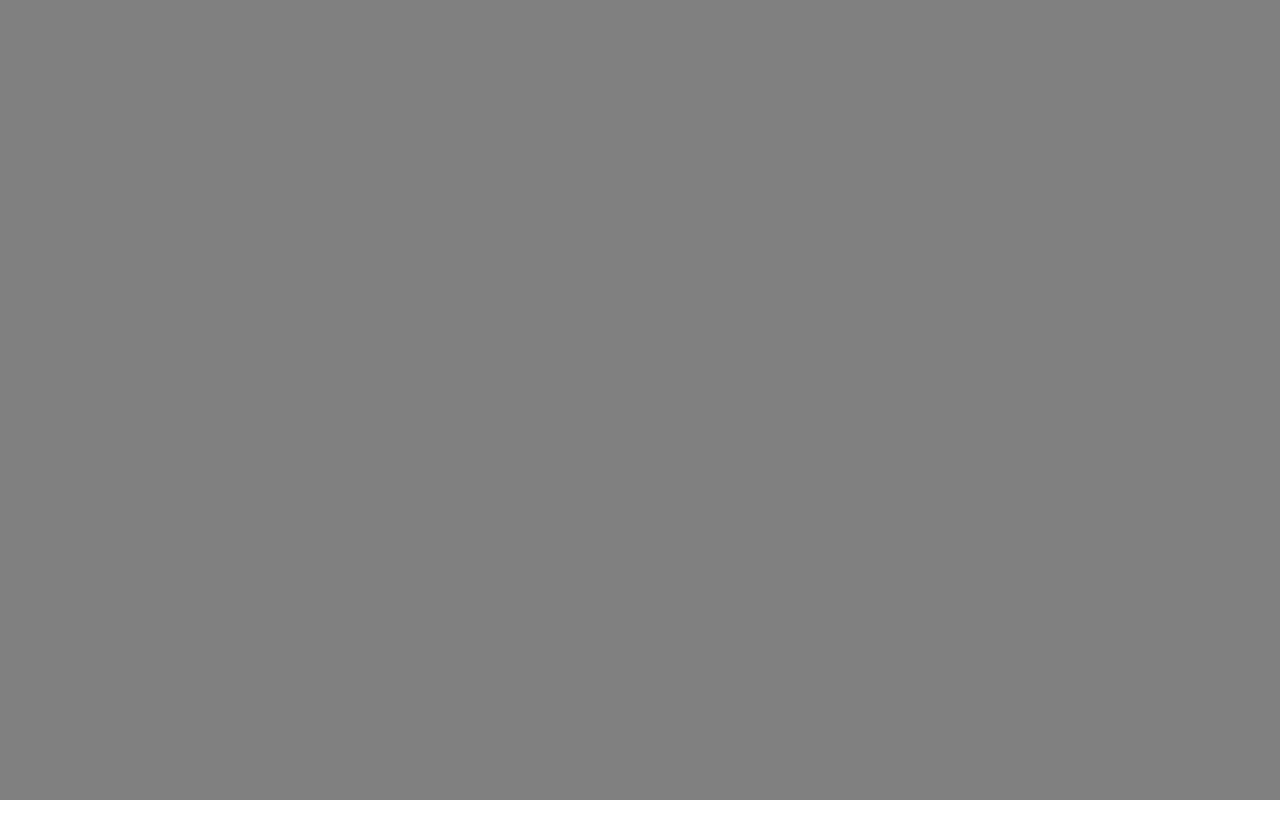
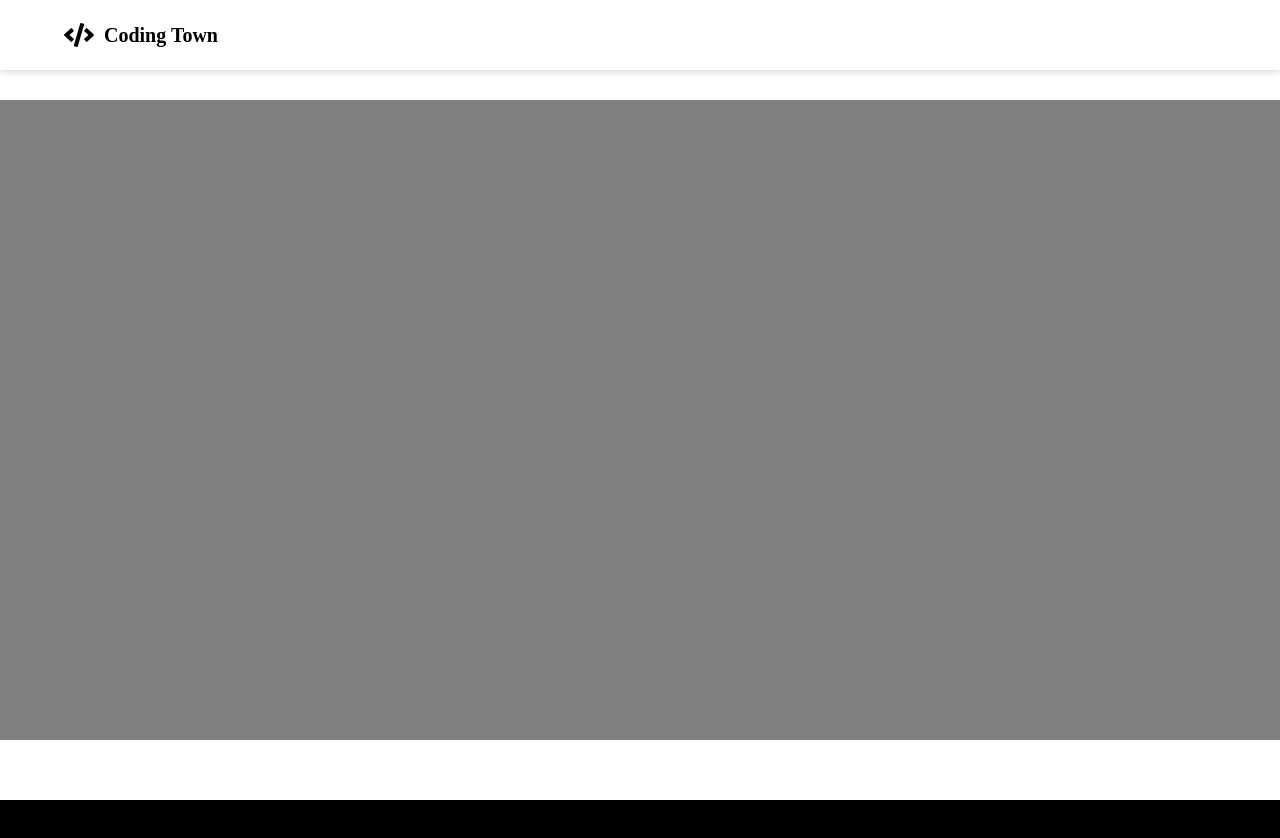
Before and after one commit to Moomi98/codingTown, a Next.js app: page /channel in a window 1280 px wide. Shown: the top 838 px of the page. Before the commit the page ends 804 px from the top, so only its background shows below. Built offline with nearby package versions, Linux system fonts and the light colour scheme.

Commit message:
feat : 공유 화면 띄우기

```diff
--- /dev/null
+++ b/components/channel/Channel.tsx
@@ -0,0 +1,23 @@
+import styled from "styled-components";
+import Menu from "./Menu";
+import Video from "./Video";
+
+const Container = styled.div`
+  width: 100%;
+  height: calc(100% - 70px);
+  margin: 0 auto;
+  position: relative;
+  top: 70px;
+  padding-top: 30px;
+`;
+
+const Channel = (): JSX.Element => {
+  return (
+    <Container>
+      <Video />
+      <Menu />
+    </Container>
+  );
+};
+
+export default Channel;
--- /dev/null
+++ b/components/channel/Menu.tsx
@@ -0,0 +1,14 @@
+import styled from "styled-components";
+
+const Container = styled.div`
+  position: relative;
+  width: 100%;
+  height: 70px;
+  background-color: black;
+`;
+
+const Menu = () => {
+  return <Container />;
+};
+
+export default Menu;
--- a/components/channel/Video.tsx
+++ b/components/channel/Video.tsx
@@ -1,9 +1,16 @@
 import { useEffect, useRef } from "react";
 import { loadDesktopCapture } from "../../utils/channel/channel";
 import styled from "styled-components";
-const VideoContainer = styled.video`
+
+const Container = styled.div`
   width: 100%;
   height: 100%;
+`;
+
+const VideoPlayer = styled.video`
+  display: block;
+  margin: 0 auto;
+  width: 100%;
   background-color: gray;
 `;
 
@@ -19,7 +26,11 @@ const Video = () => {
   useEffect(() => {
     setDesktopVideo();
   }, []);
-  return <VideoContainer ref={videoRef} autoPlay></VideoContainer>;
+  return (
+    <Container>
+      <VideoPlayer ref={videoRef} autoPlay></VideoPlayer>
+    </Container>
+  );
 };
 
 export default Video;
--- a/components/header/Header.tsx
+++ b/components/header/Header.tsx
@@ -6,6 +6,7 @@ const Container = styled.header`
   width: 100%;
   height: 70px;
   z-index: 10;
+  background-color: white;
   box-shadow: rgb(4 17 29 / 25%) 0px 0px 8px 0px;
 `;
 
--- a/pages/channel.tsx
+++ b/pages/channel.tsx
@@ -1,7 +1,13 @@
-import Video from "../components/channel/Video";
+import Channel from "../components/channel/Channel";
+import Header from "../components/header/Header";
 
-const Channel = () => {
-  return <Video />;
+const channel = () => {
+  return (
+    <div className="div">
+      <Header />
+      <Channel />
+    </div>
+  );
 };
 
-export default Channel;
+export default channel;
--- a/styles/global.ts
+++ b/styles/global.ts
@@ -16,11 +16,7 @@ export const GlobalStyle = createGlobalStyle`
   #__next{
     height: 100%;
   }
-  *,
-  *::before,
-  *::after {
-    box-sizing: inherit;
-  }
+
   * { font-family: 'Spoqa Han Sans', 'Spoqa Han Sans JP', 'Sans-serif';}
   a { cursor: pointer; text-decoration: none; }
 `;
```
Also changed, not shown: components/lobby/Lobby.tsx (+8 -0 lines).
